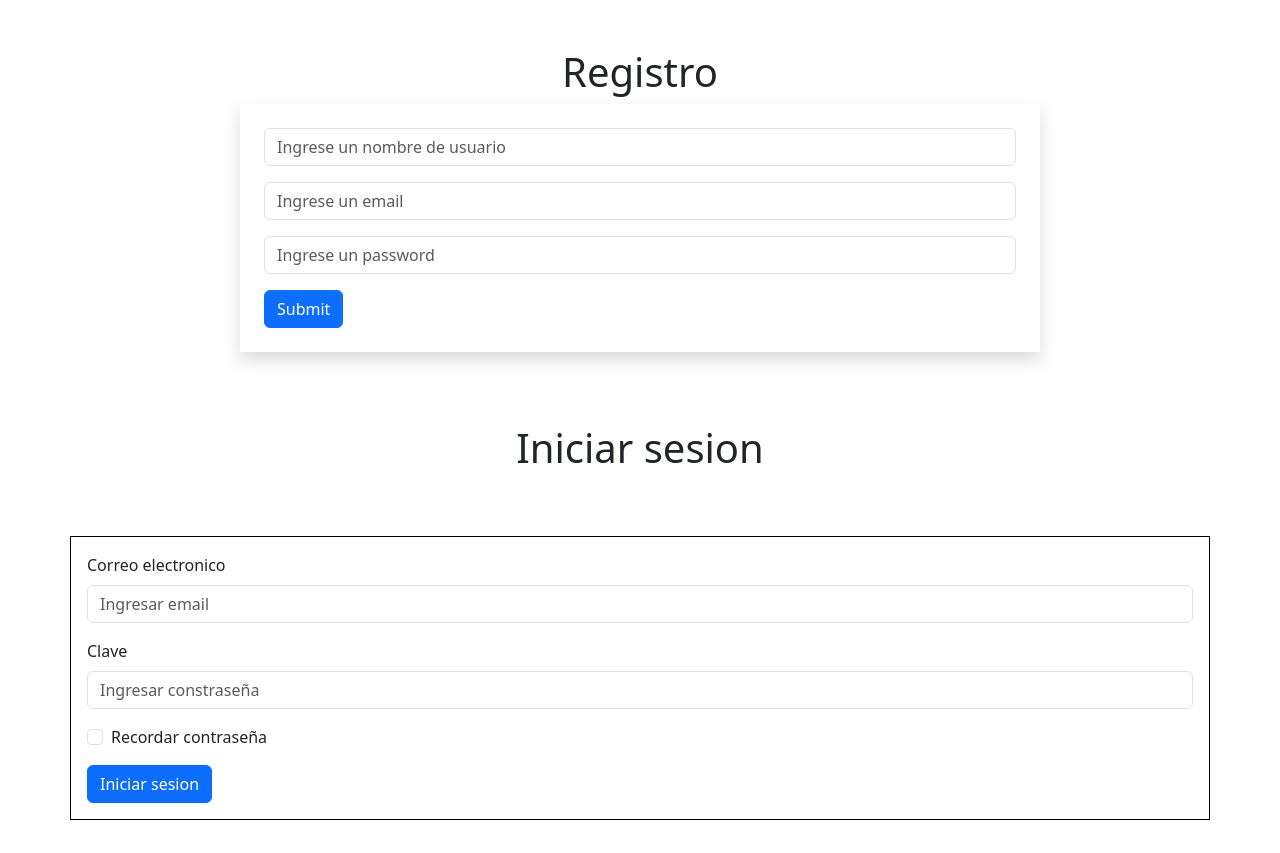
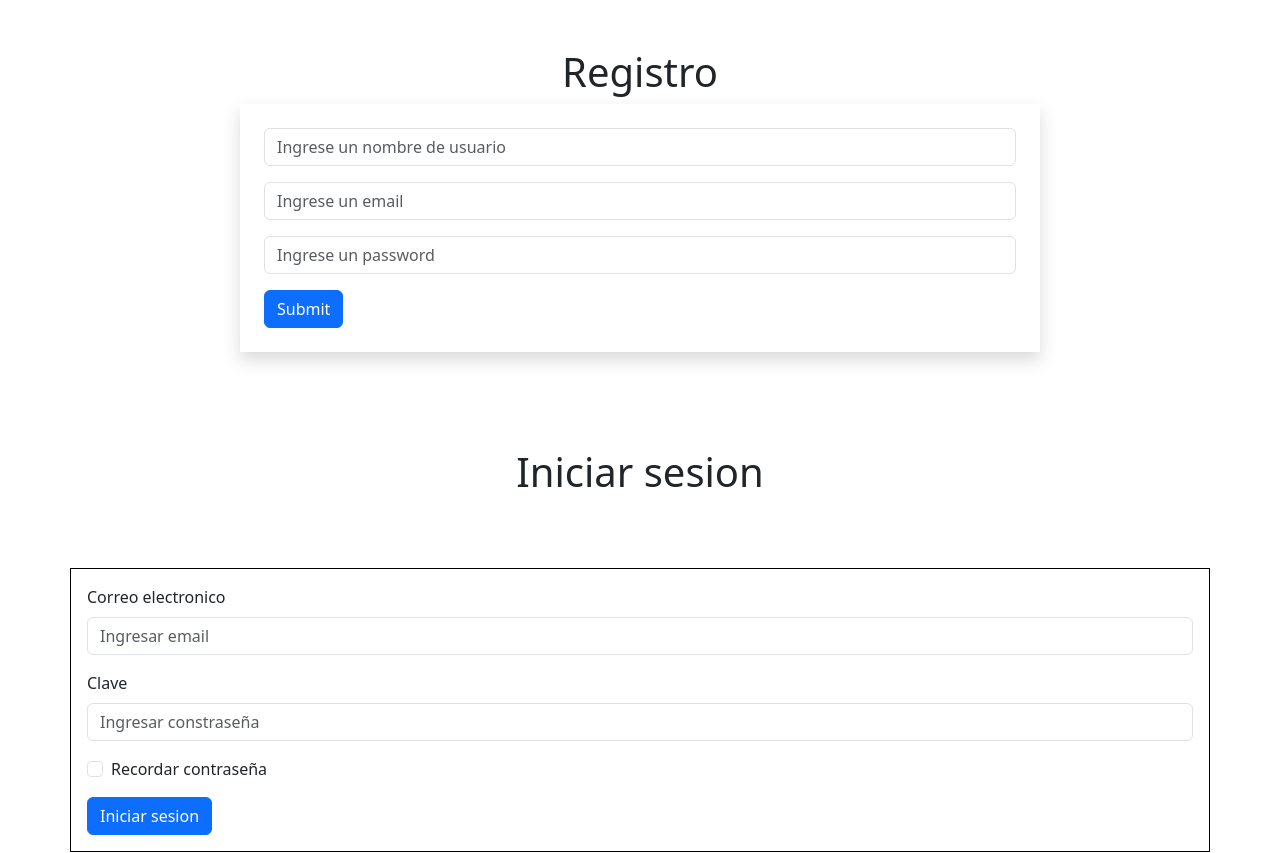
Before and after one commit to yanina-rodriguez-dev/blogRecetas, a React (Vite) app: page / in a window 1280 px wide. Shown: the top 853 px of the page. Built offline with nearby package versions, Linux system fonts and the light colour scheme.

Commit message:
Agregados los estilos para acomodar navbar y footer en sus posiciones sin importar el contenido

```diff
--- a/src/App.css
+++ b/src/App.css
@@ -2,3 +2,12 @@
 .contenedorCentrado{
   border: 1px solid black;
 }
+/* Estilos para acomodar navbar arriba y footer abajo*/
+#root{
+  display: flex;
+  flex-direction: column;
+  min-height: 100vh;
+}
+.mainSection{
+  flex-grow: 1;
+}
```
